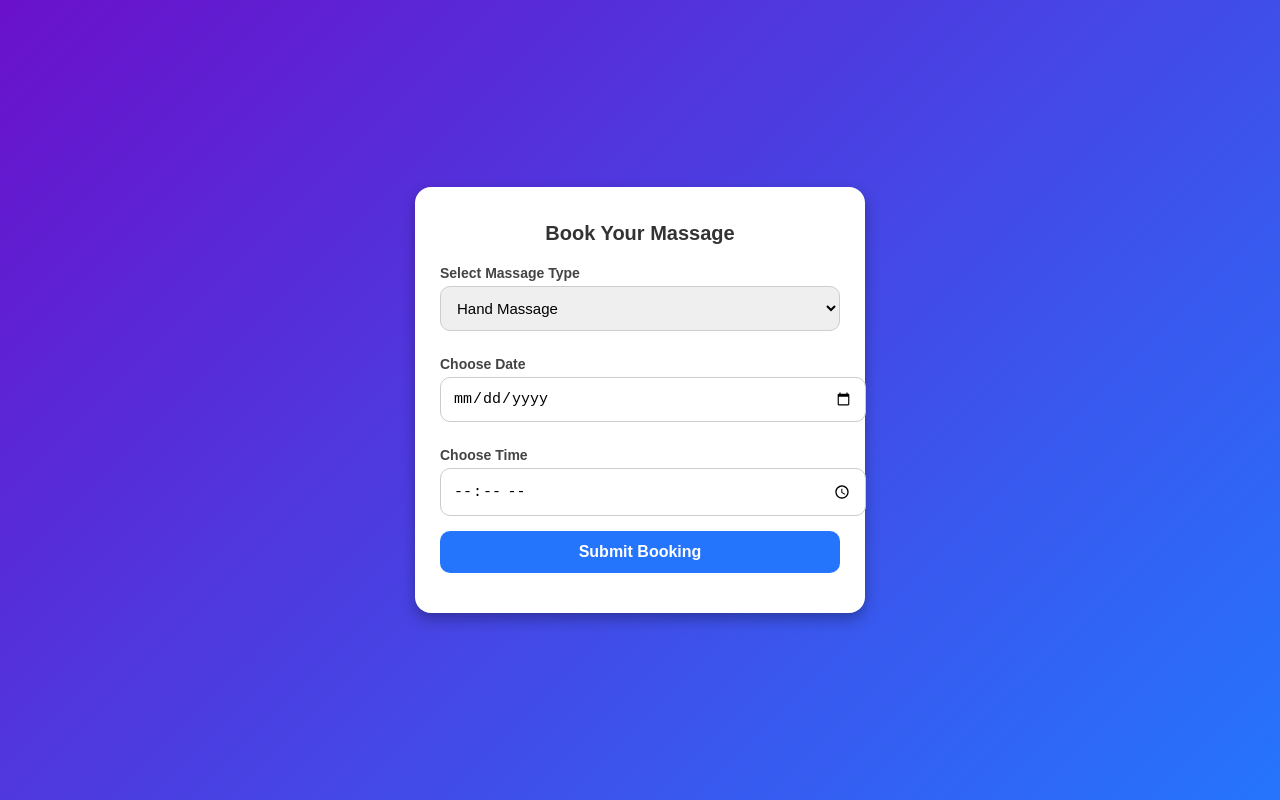
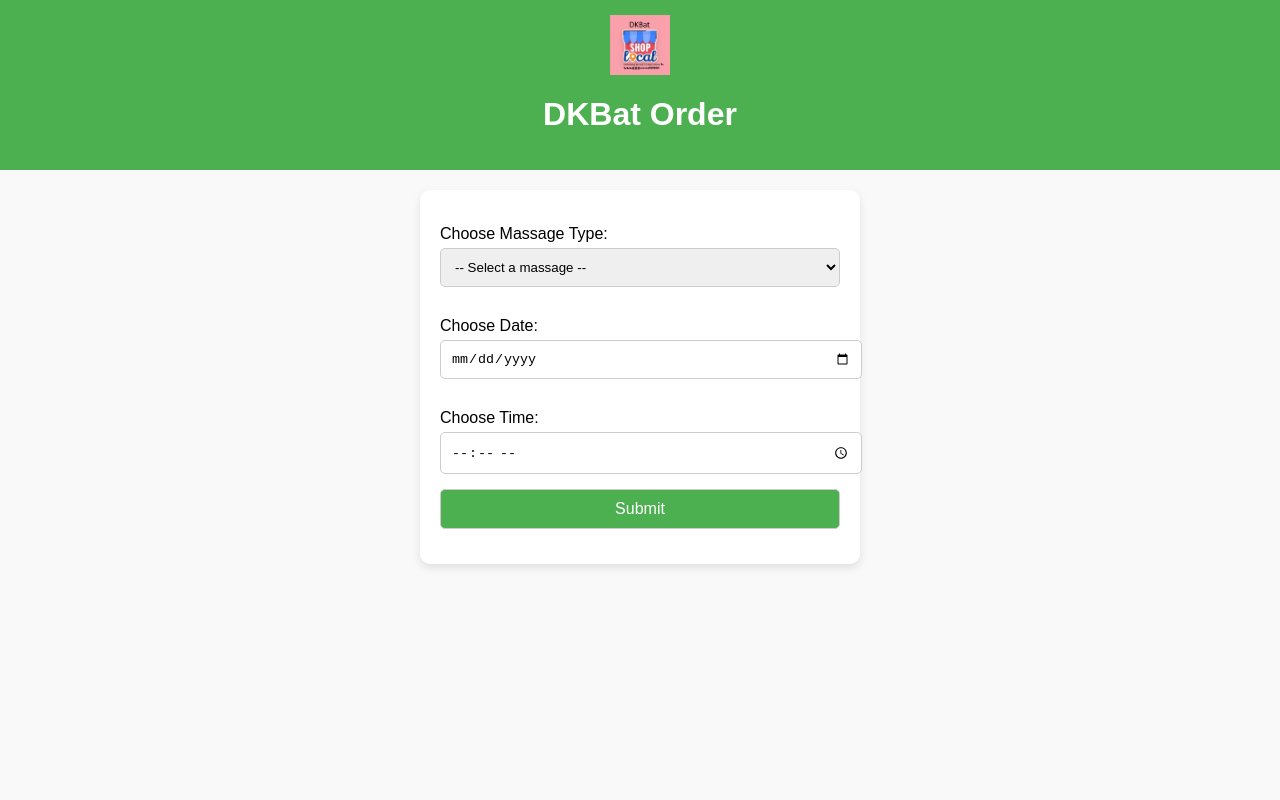
Before and after one commit to dkbatorder/dkbatorder01.github.io, a plain HTML site: page index.html in a window 1280 px wide. Drawn offline with Linux system fonts and the light colour scheme.

Commit message:
Update index.html with logo

```diff
--- a/index.html
+++ b/index.html
@@ -3,100 +3,93 @@
 <head>
   <meta charset="UTF-8">
   <meta name="viewport" content="width=device-width, initial-scale=1.0">
-  <title>DKBat Massage Booking</title>
+  <title>DKBat Order</title>
   <style>
     body {
       font-family: Arial, sans-serif;
       margin: 0;
       padding: 0;
-      height: 100vh;
-      display: flex;
-      justify-content: center;
-      align-items: center;
-      background: linear-gradient(135deg, #6a11cb, #2575fc);
-    }
-    .container {
-      background: white;
-      padding: 25px;
-      border-radius: 16px;
-      box-shadow: 0px 6px 14px rgba(0,0,0,0.3);
-      width: 90%;
-      max-width: 400px;
+      background: #f9f9f9;
       text-align: center;
     }
-    .logo {
-      max-width: 100px;
-      margin-bottom: 15px;
+    header {
+      background: #4CAF50;
+      color: white;
+      padding: 15px;
     }
-    h2 {
-      margin: 10px 0 20px;
-      color: #333;
-      font-size: 20px;
+    header img {
+      height: 60px;
+      display: block;
+      margin: 0 auto 10px;
+    }
+    form {
+      margin: 20px auto;
+      padding: 20px;
+      max-width: 400px;
+      background: white;
+      border-radius: 10px;
+      box-shadow: 0 4px 8px rgba(0,0,0,0.1);
     }
     label {
       display: block;
-      margin: 10px 0 5px;
+      margin: 15px 0 5px;
       text-align: left;
-      font-size: 14px;
-      font-weight: bold;
-      color: #444;
     }
     select, input, button {
       width: 100%;
-      padding: 12px;
+      padding: 10px;
       margin-bottom: 15px;
-      border-radius: 10px;
       border: 1px solid #ccc;
-      font-size: 15px;
+      border-radius: 5px;
     }
     button {
-      background: #2575fc;
+      background: #4CAF50;
       color: white;
-      border: none;
+      font-size: 16px;
       cursor: pointer;
-      font-size: 16px;
-      font-weight: bold;
-      transition: 0.3s;
     }
     button:hover {
-      background: #1b5ed7;
+      background: #45a049;
     }
   </style>
 </head>
 <body>
-  <div class="container">
-    <!-- Logo placeholder -->
-    <img src="logo.png" alt="Shop Local Logo" class="logo" onerror="this.style.display='none'">
-    <h2>Book Your Massage</h2>
+  <header>
+    <img src="logo.jpg" alt="DKBat Logo">
+    <h1>DKBat Order</h1>
+  </header>
 
-    <form onsubmit="handleSubmit(event)">
-      <label for="massage">Select Massage Type</label>
+  <form id="orderForm">
+    <label for="massage">Choose Massage Type:</label>
     <select id="massage" name="massage" required>
-        <option value="Hand Massage">Hand Massage</option>
-        <option value="Full Body Massage">Full Body Massage</option>
-        <option value="Crawling Massage">Crawling Massage</option>
+      <option value="">-- Select a massage --</option>
+      <option value="hand">Hand Massage</option>
+      <option value="fullbody">Full Body Massage</option>
+      <option value="crawling">Crawling Massage</option>
     </select>
 
-      <label for="date">Choose Date</label>
+    <label for="date">Choose Date:</label>
     <input type="date" id="date" name="date" required>
 
-      <label for="time">Choose Time</label>
+    <label for="time">Choose Time:</label>
     <input type="time" id="time" name="time" required>
 
-      <button type="submit">Submit Booking</button>
+    <button type="submit">Submit</button>
   </form>
-  </div>
 
   <script>
-    function handleSubmit(event) {
-      event.preventDefault();
+    document.getElementById("orderForm").addEventListener("submit", function(e) {
+      e.preventDefault();
       const massage = document.getElementById("massage").value;
       const date = document.getElementById("date").value;
       const time = document.getElementById("time").value;
 
-      // Redirect to thankyou.html with booking details
-      window.location.href = `thankyou.html?massage=${encodeURIComponent(massage)}&date=${encodeURIComponent(date)}&time=${encodeURIComponent(time)}`;
+      if (massage && date && time) {
+        alert("Booking Confirmed!\nMassage: " + massage + "\nDate: " + date + "\nTime: " + time);
+      } else {
+        alert("Please fill out all fields.");
       }
+    });
   </script>
 </body>
 </html>
```
Lines whose indentation alone changed are shown as unchanged.
